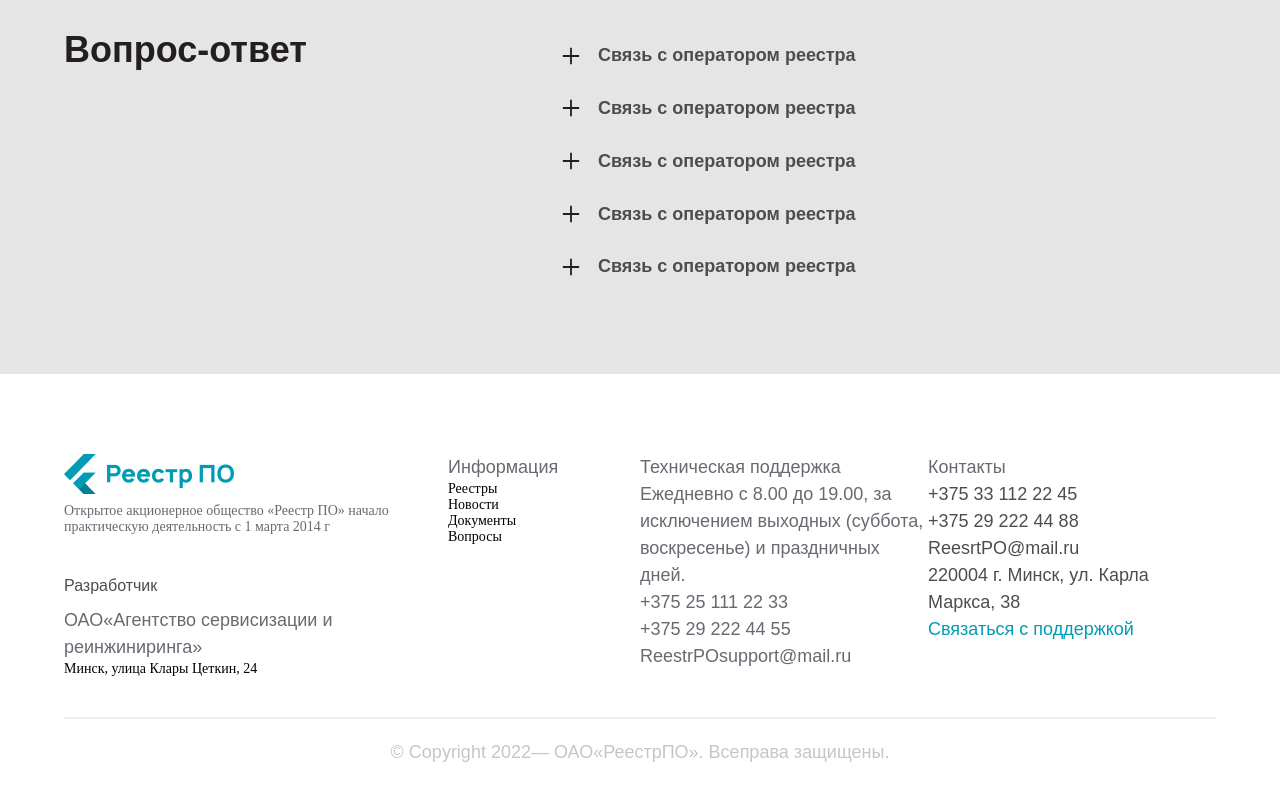
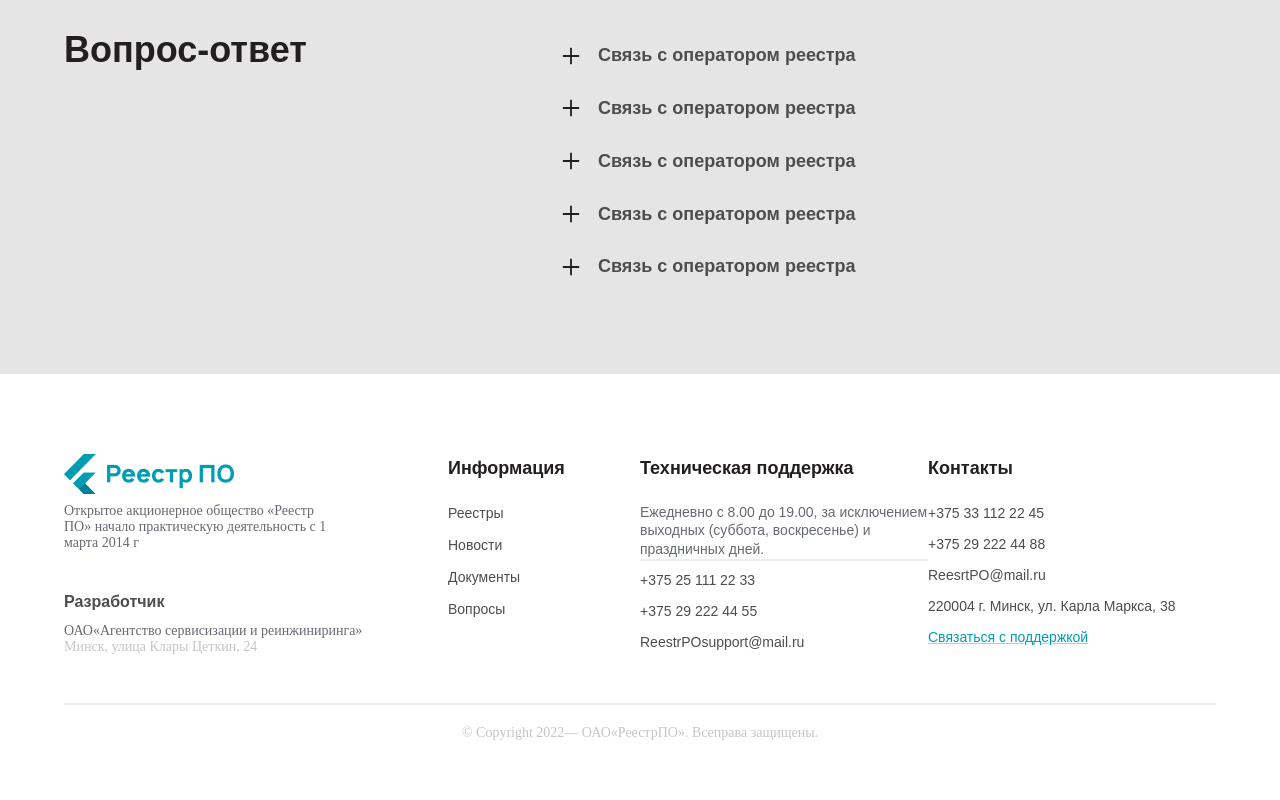
Before and after one commit to lismgmk/serrialize_agency, a React (Create React App) app: page / in a window 1280 px wide. Shown: the part 3696-4496 px from the top of the page. Built offline with nearby package versions, Linux system fonts and the light colour scheme; what webfontloader would draw is missing.

Commit message:
add Footer-2

```diff
--- a/src/containers/footerContainer/index.tsx
+++ b/src/containers/footerContainer/index.tsx
@@ -1,6 +1,13 @@
 import React from 'react';
-import { Box, Grid, Typography } from '@mui/material';
-import { CustomFooterBox, CustomGrid } from './style';
+import { Box, Grid, Link, Typography } from '@mui/material';
+import {
+  CustomFooterBox,
+  CustomGrid,
+  CustomTypography,
+  CustomTypographyH5,
+  CustomTypographyH6,
+  CustomTypographySubtitle,
+} from './style';
 
 export const FooterContainer = () => {
   return (
@@ -17,42 +24,50 @@ export const FooterContainer = () => {
             src={'/logo.png'}
             alt="Company avatar"
           />
-          <Typography variant="inherit" sx={{ color: 'primary.contrastText', pt: 1.2, pb: 5 }}>
+          <Typography variant="inherit" sx={{ color: 'primary.contrastText', pt: 1.2, pb: 5, width: 0.7 }}>
             Открытое акционерное общество «Реестр ПО» начало практическую деятельность с 1 марта 2014 г
           </Typography>
-          <Typography variant={'body2'}>Разработчик</Typography>
-          <Typography sx={{ color: 'primary.contrastText', pt: 1.1 }}>
+          <Typography variant={'body2'} sx={{ fontWeight: 600 }}>
+            Разработчик
+          </Typography>
+          <Typography variant={'inherit'} sx={{ color: 'primary.contrastText', pt: 1.1 }}>
             ОАО«Агентство сервисизации и реинжиниринга»
           </Typography>
-          <Typography variant="inherit">Минск, улица Клары Цеткин, 24</Typography>
+          <Typography variant="inherit" sx={{ color: 'secondary.light' }}>
+            Минск, улица Клары Цеткин, 24
+          </Typography>
         </CustomGrid>
         <CustomGrid item xs={2}>
-          <Typography>Информация</Typography>
-          <Typography variant="inherit">Реестры</Typography>
-          <Typography variant="inherit">Новости</Typography>
-          <Typography variant="inherit">Документы</Typography>
-          <Typography variant="inherit">Вопросы</Typography>
+          <CustomTypographyH6 variant="h6">Информация</CustomTypographyH6>
+          <CustomTypographySubtitle variant="subtitle2">Реестры</CustomTypographySubtitle>
+          <CustomTypographySubtitle variant="subtitle2">Новости</CustomTypographySubtitle>
+          <CustomTypographySubtitle variant="subtitle2">Документы</CustomTypographySubtitle>
+          <CustomTypographySubtitle variant="subtitle2">Вопросы</CustomTypographySubtitle>
         </CustomGrid>
         <CustomGrid xs={3} item sx={{ color: 'text.secondary', fontSize: 14, lineHeight: 500 }}>
-          <Typography>Техническая поддержка</Typography>
-          <Typography sx={{ color: 'primary.contrastText' }}>
+          <CustomTypographyH6 variant="h6">Техническая поддержка</CustomTypographyH6>
+          <CustomTypographyH5 variant="h5">
             Ежедневно с 8.00 до 19.00, за исключением выходных (суббота, воскресенье) и праздничных дней.
-          </Typography>
-          <Typography>+375 25 111 22 33 </Typography>
-          <Typography>+375 29 222 44 55</Typography>
-          <Typography>ReestrPOsupport@mail.ru</Typography>
+          </CustomTypographyH5>
+          <CustomTypography sx={{ pt: 1.1 }}>+375 25 111 22 33 </CustomTypography>
+          <CustomTypography>+375 29 222 44 55</CustomTypography>
+          <CustomTypography>ReestrPOsupport@mail.ru</CustomTypography>
         </CustomGrid>
         <CustomGrid xs={3} item>
-          <Typography>Контакты</Typography>
-          <Typography sx={{ color: 'text.secondary' }}>+375 33 112 22 45</Typography>
-          <Typography sx={{ color: 'text.secondary' }}>+375 29 222 44 88</Typography>
-          <Typography sx={{ color: 'text.secondary' }}>ReesrtPO@mail.ru</Typography>
-          <Typography sx={{ color: 'text.secondary' }}>220004 г. Минск, ул. Карла Маркса, 38</Typography>
-          <Typography sx={{ color: 'primary.main' }}>Связаться с поддержкой</Typography>
+          <CustomTypographyH6 variant="h6" sx={{ color: 'text.primary' }}>
+            Контакты
+          </CustomTypographyH6>
+          <CustomTypography>+375 33 112 22 45</CustomTypography>
+          <CustomTypography>+375 29 222 44 88</CustomTypography>
+          <CustomTypography>ReesrtPO@mail.ru</CustomTypography>
+          <CustomTypography>220004 г. Минск, ул. Карла Маркса, 38</CustomTypography>
+          <Typography variant="subtitle2">
+            <Link>Связаться с поддержкой</Link>
+          </Typography>
         </CustomGrid>
       </Grid>
       <CustomFooterBox>
-        <Typography sx={{ color: 'secondary.light' }}>© Copyright 2022— ОАО«РеестрПО». Всеправа защищены.</Typography>
+        <Typography variant={'inherit'}>© Copyright 2022— ОАО«РеестрПО». Всеправа защищены.</Typography>
       </CustomFooterBox>
     </Box>
   );
--- a/src/containers/footerContainer/style.ts
+++ b/src/containers/footerContainer/style.ts
@@ -1,4 +1,4 @@
-import { Box, BoxProps, Grid, GridProps } from '@mui/material';
+import { Box, BoxProps, Grid, GridProps, Typography, TypographyProps } from '@mui/material';
 import { styled } from '@mui/material/styles';
 
 export const CustomFooterBox = styled(Box)<BoxProps>(({ theme }) => ({
@@ -9,6 +9,8 @@ export const CustomFooterBox = styled(Box)<BoxProps>(({ theme }) => ({
   alignItems: 'center',
   justifyContent: 'center',
   fontSize: '14px',
+  fontWeight: 500,
+  color: `${theme.palette.secondary.light}`,
 }));
 
 export const CustomGrid = styled(Grid)<GridProps>(({ theme }) => ({
@@ -16,3 +18,24 @@ export const CustomGrid = styled(Grid)<GridProps>(({ theme }) => ({
   flexDirection: 'column',
   fontSize: '14px',
 }));
+
+export const CustomTypography = styled(Typography)<TypographyProps>(({ theme }) => ({
+  color: `${theme.palette.text.secondary}`,
+  fontWeight: 500,
+  fontSize: '14px',
+  paddingBottom: '10px',
+}));
+
+export const CustomTypographyH6 = styled(Typography)<TypographyProps>(({ theme }) => ({
+  color: `${theme.palette.text.primary}`,
+  paddingBottom: '20px',
+}));
+export const CustomTypographySubtitle = styled(Typography)<TypographyProps>(({ theme }) => ({
+  color: `${theme.palette.text.secondary}`,
+  paddingBottom: '10px',
+}));
+
+export const CustomTypographyH5 = styled(Typography)<TypographyProps>(({ theme }) => ({
+  borderBottom: `2px solid ${theme.palette.line.main}`,
+  color: `${theme.palette.primary.contrastText}`,
+}));
```
